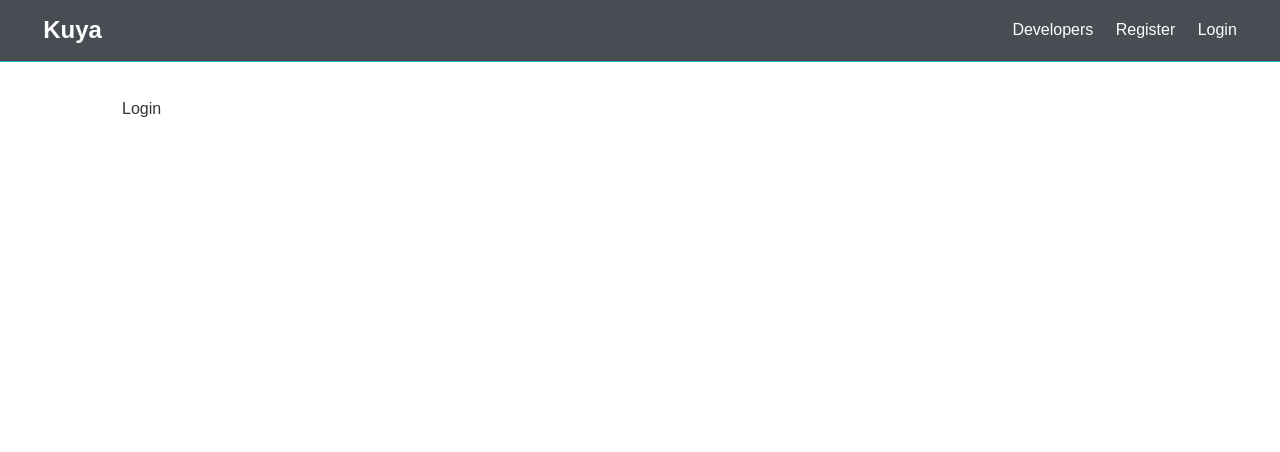
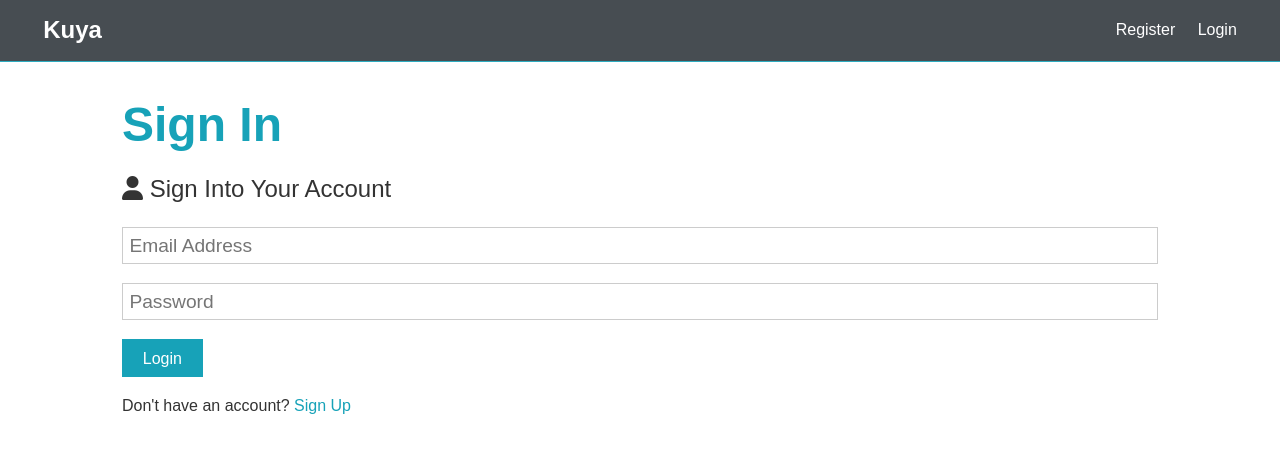
Before and after one commit to kdacanay/circle-react-app, a React (Create React App) app in the folder client/: page /login in a window 1280 px wide. Shown: the top 452 px of the page. Built offline with nearby package versions, Linux system fonts and the light colour scheme.

Commit message:
start redux, store and reducers

```diff
--- a/client/package.json
+++ b/client/package.json
@@ -40,9 +40,5 @@
       "last 1 safari version"
     ]
   },
-  "proxy": "http://localhost:5000",
-  "main": "index.js",
-  "author": "",
-  "license": "ISC",
-  "description": ""
+  "proxy": "http://localhost:5000"
 }
--- a/client/src/components/auth/Login.js
+++ b/client/src/components/auth/Login.js
@@ -1,10 +1,61 @@
-import React from 'react';
+import React, { Fragment, useState } from 'react';
+import { Link } from 'react-router-dom';
 
+
+// import axios from 'axios';
+// because it is a form it needs its own component state, each input needs it own state, onchange handler, type and update state
 const Login = () => {
+
+  //using Hooks
+  //formData object with values
+  //setFormData updates state
+  //could look state={formData: {} }
+
+  const [formData, setFormData] = useState({
+    email: '',
+    password: ''
+  });
+
+  //deconstruct
+  const { email, password } = formData;
+
+  const onChange = e =>
+    setFormData({ ...formData, [e.target.name]: e.target.value });
+
+  const onSubmit = async e => {
+    e.preventDefault();
+    console.log('Success');
+  };
+
   return (
-    <div>
-      Login
-    </div>
+    <Fragment>
+      <h1 className="large text-primary">Sign In</h1>
+      <p className="lead"><i className="fas fa-user"></i> Sign Into Your Account</p>
+      <form className="form" onSubmit={e => onSubmit(e)}>
+        <div className="form-group">
+          <input
+            type="email"
+            placeholder="Email Address"
+            name="email"
+            value={email}
+            onChange={e => onChange(e)}
+          />
+        </div>
+        <div className="form-group">
+          <input
+            type="password"
+            placeholder="Password"
+            name="password"
+            value={password}
+            onChange={e => onChange(e)}
+          />
+        </div>
+        <input type="submit" className="btn btn-primary" value="Login" />
+      </form>
+      <p className="my-1">
+        Don't have an account? <Link to="/register">Sign Up</Link>
+      </p>
+    </Fragment>
   );
 };
 
--- a/client/src/components/auth/Register.js
+++ b/client/src/components/auth/Register.js
@@ -1,28 +1,85 @@
-import React, { Fragment } from 'react';
-
+import React, { Fragment, useState } from 'react';
+import { Link } from 'react-router-dom';
+import axios from 'axios';
+// because it is a form it needs its own component state, each input needs it own state, onchange handler, type and update state
 
 const Register = () => {
+
+  //using Hooks
+  //formData object with values
+  //setFormData updates state
+  //could look state={formData: {} }
+
+  const [formData, setFormData] = useState({
+    name: '',
+    email: '',
+    password: '',
+    password2: ''
+  });
+
+  //deconstruct
+  const { name, email, password, password2 } = formData;
+
+  const onChange = e =>
+    setFormData({ ...formData, [e.target.name]: e.target.value });
+
+  const onSubmit = async e => {
+    e.preventDefault();
+    if (password !== password2) {
+      console.log('passwords do not match');
+    } else {
+      const newUser = {
+        name,
+        email,
+        password
+      };
+      try {
+        const config = {
+          headers: {
+            'Content-Type': 'application/json'
+          }
+        };
+
+        const body = JSON.stringify(newUser);
+        const res = await axios.post('/api/users', body, config);
+        console.log(res.data);
+
+      } catch (err) {
+        console.error(err.response.data);
+
+      }
+    }
+  };
+
   return (
+
     <Fragment>
       <h1 className="large text-primary">Sign Up</h1>
       <p className="lead"><i className="fas fa-user"></i> Create Your Account</p>
-      <form className="form" action="create-profile.html">
+      <form className="form" onSubmit={e => onSubmit(e)}>
         <div className="form-group">
-          <input type="text" placeholder="Name" name="name" required />
+          <input
+            type="text" placeholder="Name" name="name"
+            value={name}
+            onChange={e => onChange(e)}
+          />
         </div>
         <div className="form-group">
-          <input type="email" placeholder="Email Address" name="email" />
-          <small className="form-text"
-          >This site uses Gravatar so if you want a profile image, use a
-            Gravatar email</small
-          >
+          <input type="email" placeholder="Email Address" name="email" value={email}
+            onChange={e => onChange(e)}
+          />
+          <small className="form-text">
+            This site uses Gravatar so if you want a profile image, use a
+            Gravatar email
+      </small>
         </div>
         <div className="form-group">
           <input
             type="password"
             placeholder="Password"
             name="password"
-            minLength="6"
+            value={password}
+            onChange={e => onChange(e)}
           />
         </div>
         <div className="form-group">
@@ -30,13 +87,14 @@
             type="password"
             placeholder="Confirm Password"
             name="password2"
-            minLength="6"
+            value={password2}
+            onChange={e => onChange(e)}
           />
         </div>
         <input type="submit" className="btn btn-primary" value="Register" />
       </form>
       <p className="my-1">
-        Already have an account? <a href="login.html">Sign In</a>
+        Already have an account? <Link to="/login">Sign In</Link>
       </p>
     </Fragment>
   );
--- a/client/src/components/layout/Navbar.js
+++ b/client/src/components/layout/Navbar.js
@@ -4,12 +4,11 @@
 const Navbar = () => {
   return (
     <div>
-      <nav class="navbar bg-dark">
+      <nav className="navbar bg-dark">
         <h1>
           <Link to="/">Kuya</Link>
         </h1>
         <ul>
-          <li><a href="!#">Developers</a></li>
           <li><Link to="/register">Register</Link></li>
           <li><Link to="/login">Login</Link></li>
         </ul>
--- a/client/src/index.js
+++ b/client/src/index.js
@@ -4,8 +4,6 @@
 
 
 ReactDOM.render(
-  <React.StrictMode>
-    <App />
-  </React.StrictMode>,
+  <App />,
   document.getElementById('root')
 );
--- /dev/null
+++ b/client/src/reducers/index.js
@@ -0,0 +1,5 @@
+import { combineReducers } from 'redux';
+
+export default combineReducers({
+
+});
--- /dev/null
+++ b/client/src/store.js
@@ -0,0 +1,17 @@
+import { createStore, applyMiddleware } from 'redux';
+import { composeWithDevTools } from 'redux-devtools-extension';
+import thunk from 'redux-thunk';
+import rootReducer from './reducers';
+
+const initialState = {};
+
+const middleware = [thunk];
+
+const store = createStore(
+  rootReducer,
+  initialState,
+  composeWithDevTools(
+    applyMiddleware(...middleware))
+);
+
+export default store;
--- a/package.json
+++ b/package.json
@@ -28,9 +28,10 @@
     "express-validator": "^6.6.0",
     "gravatar": "^1.8.0",
     "jsonwebtoken": "^8.5.1",
-    "mongoose": "^5.9.23",
+    "mongoose": "^5.9.24",
     "normalize-url": "^5.0.0",
-    "request": "^2.88.2"
+    "request": "^2.88.2",
+    "thunk": "0.0.1"
   },
   "devDependencies": {
     "concurrently": "^5.2.0",
```
Also changed, not shown: client/src/App.js (+7 -2 lines), client/public/manifest.json, 1 other file (tests, documents, lock files or other folders).
